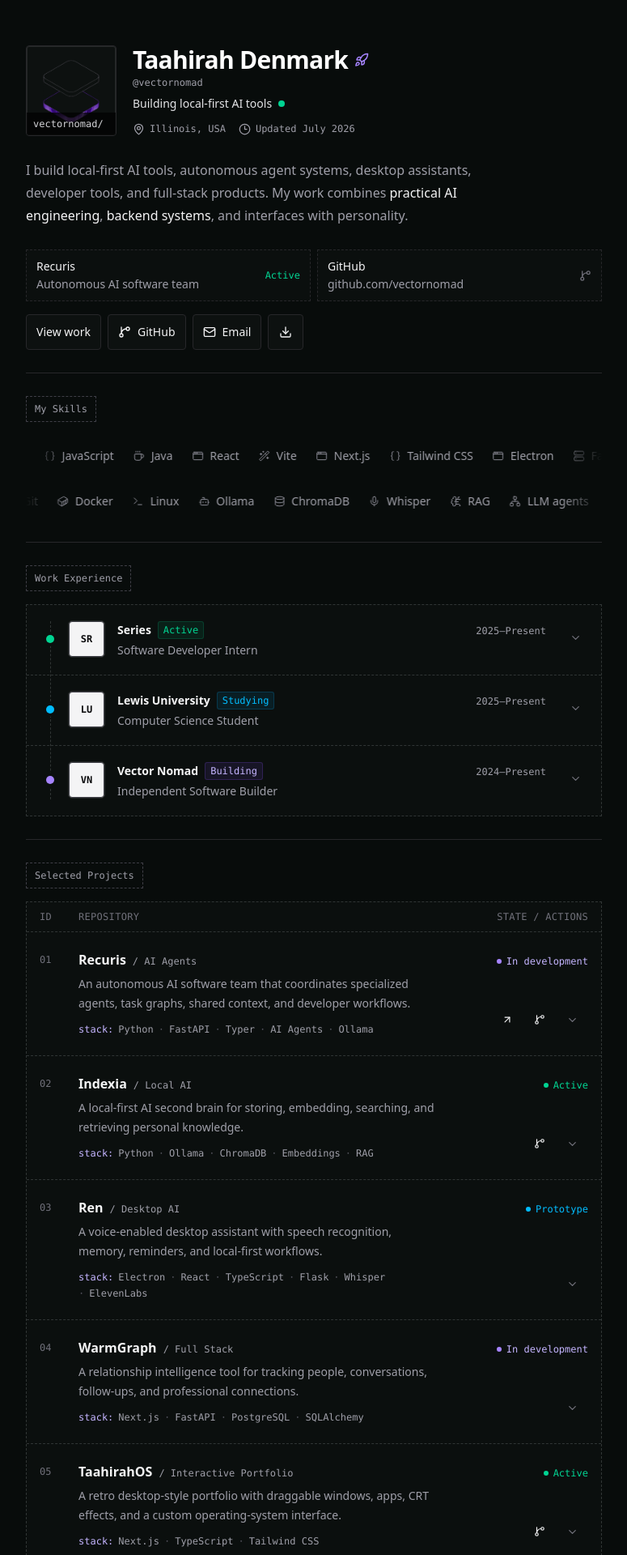
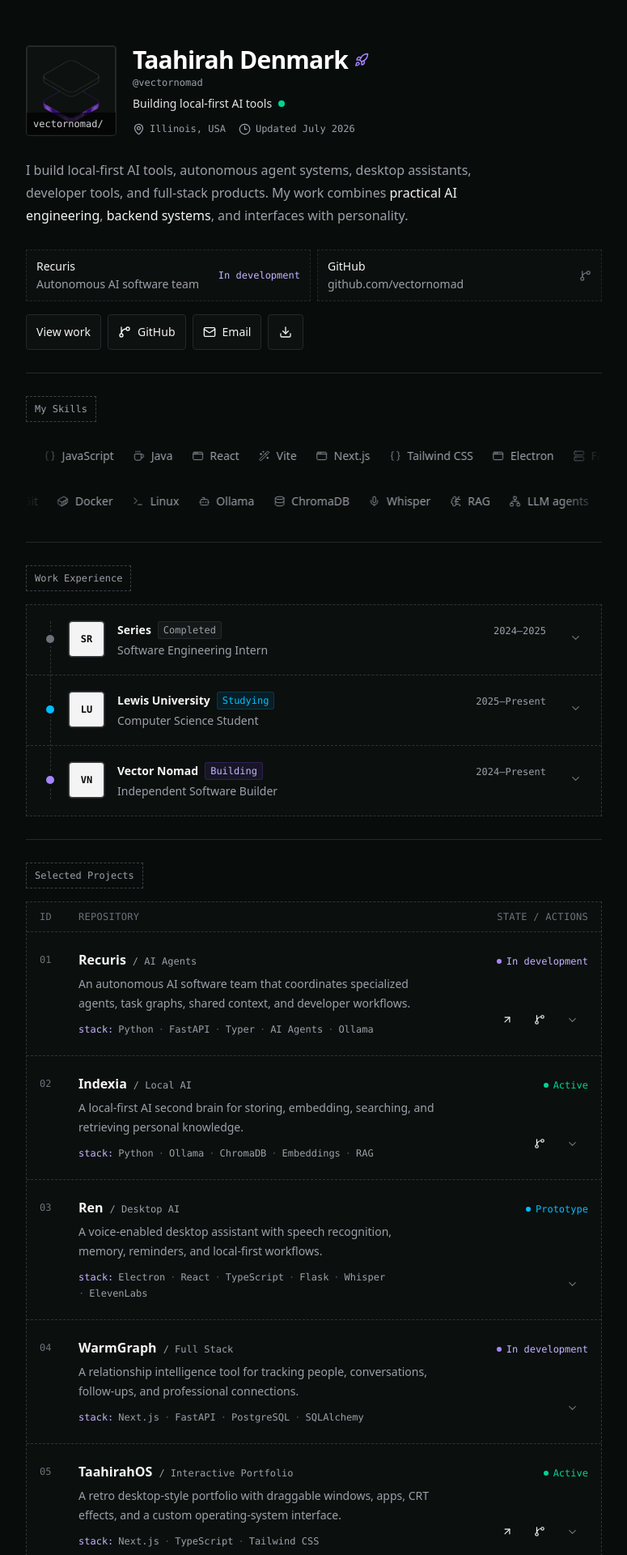
Before and after one commit to vectornomad/portfolio-2026, a React (Vite) app: page / in a window 1280 px wide. Shown: the top 1920 px of the page at 81% size, without its empty margins (252-1027 px from the left). Built offline with nearby package versions, Linux system fonts and the light colour scheme.

Commit message:
Update portfolio links and profile metadata

```diff
--- a/index.html
+++ b/index.html
@@ -14,14 +14,29 @@
       property="og:description"
       content="Building local-first AI tools, agent systems, and developer products."
     />
-    <meta property="og:image" content="/og.png" />
+    <meta property="og:image" content="https://vectornomad.xyz/og.png" />
+    <meta property="og:url" content="https://vectornomad.xyz/" />
+    <link rel="canonical" href="https://vectornomad.xyz/" />
     <meta name="twitter:card" content="summary_large_image" />
     <meta name="twitter:title" content="Taahirah Denmark | AI Engineer" />
     <meta
       name="twitter:description"
       content="Building local-first AI tools, agent systems, and developer products."
     />
-    <meta name="twitter:image" content="/og.png" />
+    <meta name="twitter:image" content="https://vectornomad.xyz/og.png" />
+    <script type="application/ld+json">
+      {
+        "@context": "https://schema.org",
+        "@type": "Person",
+        "name": "Taahirah Denmark",
+        "url": "https://vectornomad.xyz/",
+        "jobTitle": "AI Engineer",
+        "sameAs": [
+          "https://github.com/vectornomad",
+          "https://www.linkedin.com/in/taahirah-denmark-4b1441196"
+        ]
+      }
+    </script>
     <title>Taahirah Denmark | AI Engineer</title>
   </head>
   <body>
--- a/src/components/Contact.tsx
+++ b/src/components/Contact.tsx
@@ -16,7 +16,7 @@
   },
   {
     label: "LinkedIn",
-    href: "https://www.linkedin.com/",
+    href: "https://www.linkedin.com/in/taahirah-denmark-4b1441196",
     icon: Link2,
     external: true,
   },
--- a/src/components/ExperienceItem.tsx
+++ b/src/components/ExperienceItem.tsx
@@ -6,12 +6,14 @@
   Active: "border-emerald-500/20 bg-emerald-500/10 text-emerald-400",
   Studying: "border-sky-500/20 bg-sky-500/10 text-sky-400",
   Building: "border-violet-500/20 bg-violet-500/10 text-violet-300",
+  Completed: "border-zinc-600/30 bg-zinc-500/10 text-zinc-400",
 };
 
 const dotStyles: Record<Experience["status"], string> = {
   Active: "bg-emerald-400",
   Studying: "bg-sky-400",
   Building: "bg-violet-400",
+  Completed: "bg-zinc-500",
 };
 
 export function ExperienceItem({ item }: { item: Experience }) {
--- a/src/components/Hero.tsx
+++ b/src/components/Hero.tsx
@@ -58,8 +58,8 @@
             <p className="text-sm font-medium text-zinc-100">Recuris</p>
             <p className="mt-0.5 text-sm text-zinc-400">Autonomous AI software team</p>
           </div>
-          <span className="font-mono text-xs text-emerald-400">
-            Active
+          <span className="font-mono text-xs text-violet-300">
+            In development
           </span>
         </div>
 
--- a/src/data/experience.ts
+++ b/src/data/experience.ts
@@ -1,4 +1,4 @@
-export type ExperienceStatus = "Active" | "Studying" | "Building";
+export type ExperienceStatus = "Active" | "Studying" | "Building" | "Completed";
 
 export type Experience = {
   id: string;
@@ -15,12 +15,12 @@
   {
     id: "series-intern",
     organization: "Series",
-    role: "Software Developer Intern",
-    period: "2025–Present",
-    status: "Active",
+    role: "Software Engineering Intern",
+    period: "2024–2025",
+    status: "Completed",
     logo: "SR",
     description:
-      "Contributing to full-stack product work across profile systems, Firebase data structures, and recommendation features.",
+      "Built distributed backend services and full-stack product features across profile systems, Firebase data structures, and NLP-driven recommendations.",
     contributions: [
       "Built and refined user profile workflows.",
       "Supported an NLP-powered recommendation feature.",
--- a/src/data/projects.ts
+++ b/src/data/projects.ts
@@ -26,7 +26,7 @@
     stack: ["Python", "FastAPI", "Typer", "AI Agents", "Ollama"],
     status: "In development",
     href: "https://recuris.xyz",
-    github: "https://github.com/vectornomad",
+    github: "https://github.com/vectornomad/Recuris",
     details: [
       "Coordinates multiple specialized agents",
       "Uses task graphs for workflow execution",
@@ -42,7 +42,7 @@
       "A local-first AI second brain for storing, embedding, searching, and retrieving personal knowledge.",
     stack: ["Python", "Ollama", "ChromaDB", "Embeddings", "RAG"],
     status: "Active",
-    github: "https://github.com/vectornomad",
+    github: "https://github.com/vectornomad/indexia",
     details: [
       "Runs locally",
       "Supports semantic search",
@@ -88,7 +88,8 @@
       "A retro desktop-style portfolio with draggable windows, apps, CRT effects, and a custom operating-system interface.",
     stack: ["Next.js", "TypeScript", "Tailwind CSS"],
     status: "Active",
-    github: "https://github.com/vectornomad",
+    href: "https://taahirah-exe.vercel.app",
+    github: "https://github.com/vectornomad/taahirah.exe",
     details: [
       "Window manager",
       "Retro desktop UI",
```
